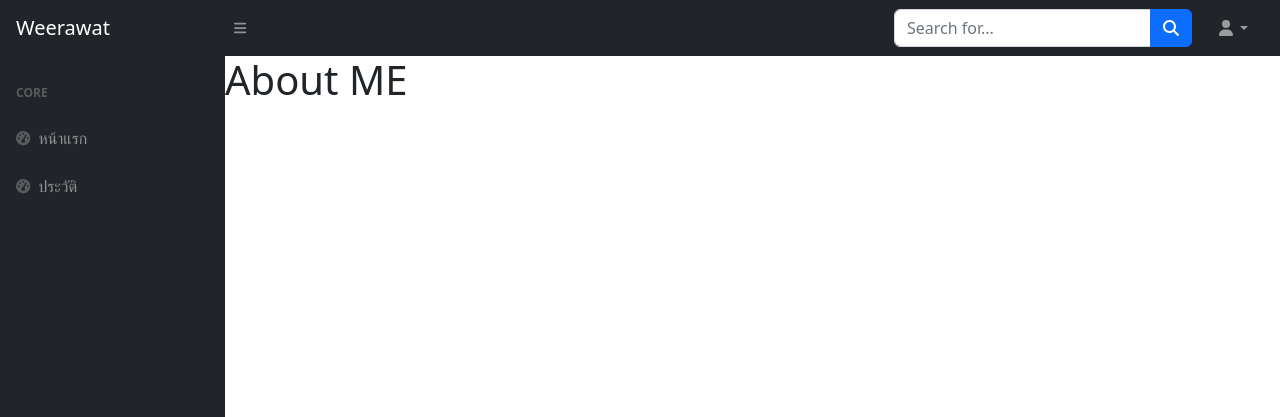
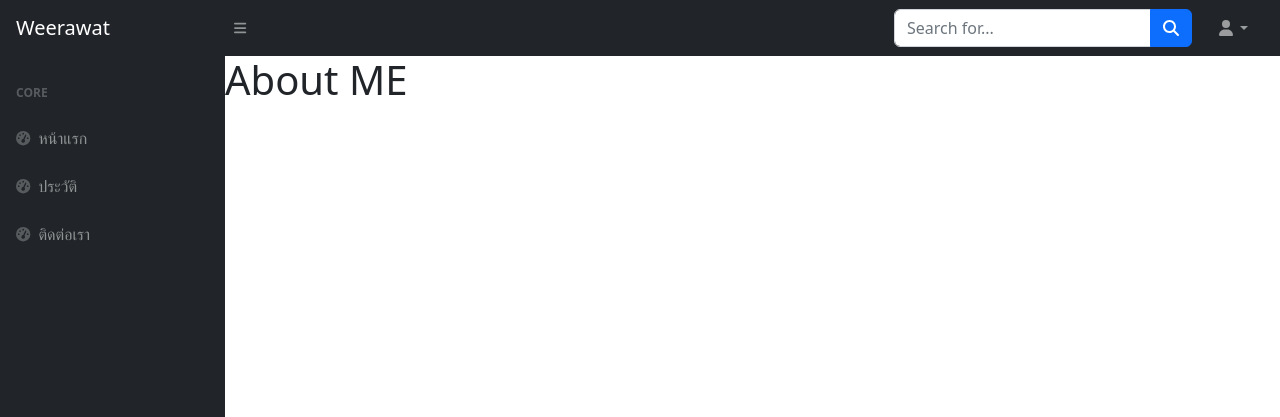
Before and after one commit to Godtasan552/django_my_web, a Django app: page /about/ in a window 1280 px wide. Shown: the top 417 px of the page. Run offline with Django 5.2, Linux system fonts and the light colour scheme; some libraries are stand-ins or nearby versions.

Commit message:
django vercel deploy test

```diff
--- a/templates/base.html
+++ b/templates/base.html
@@ -50,9 +50,13 @@
                                 <div class="sb-nav-link-icon"><i class="fas fa-tachometer-alt"></i></div>
                                 หน้าแรก
                             </a>
-                            <a class="nav-link" href="index.html">
+                            <a class="nav-link" href="{% url 'about' %}">
                                 <div class="sb-nav-link-icon"><i class="fas fa-tachometer-alt"></i></div>
                                 ประวัติ
+                            </a>
+                            <a class="nav-link" href="{% url 'contact' %}">
+                                <div class="sb-nav-link-icon"><i class="fas fa-tachometer-alt"></i></div>
+                                ติดต่อเรา
                             </a>
                             <div class="collapse" id="collapseLayouts" aria-labelledby="headingOne" data-bs-parent="#sidenavAccordion">
                                 <nav class="sb-sidenav-menu-nested nav">
```
Also changed, not shown: vercel.json.
